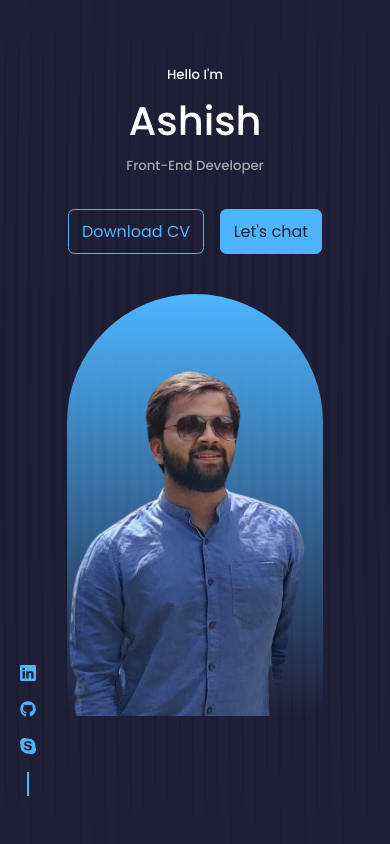
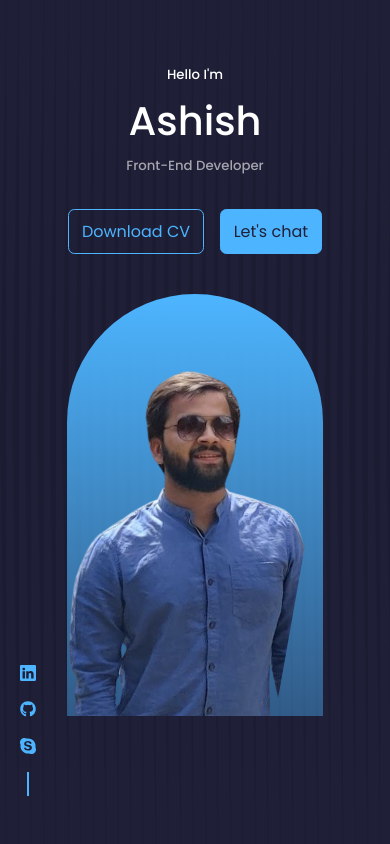
Before and after one commit to ash14ish/My-Portfolio, a React (Create React App) app: page / in a window 390 px wide. Shown: the top 844 px of the page. Built offline with nearby package versions, Linux system fonts and the light colour scheme.

Commit message:
portfolio

```diff
--- a/src/components/Home/Home.css
+++ b/src/components/Home/Home.css
@@ -62,6 +62,10 @@ header {
 
 @media (max-width: 600px) {
   .my-pic {
+    background: linear-gradient(
+      var(--color-primary),
+      var(--color-primary-variant)
+    );
     height: 50vh;
     padding: 1rem;
   }
```
